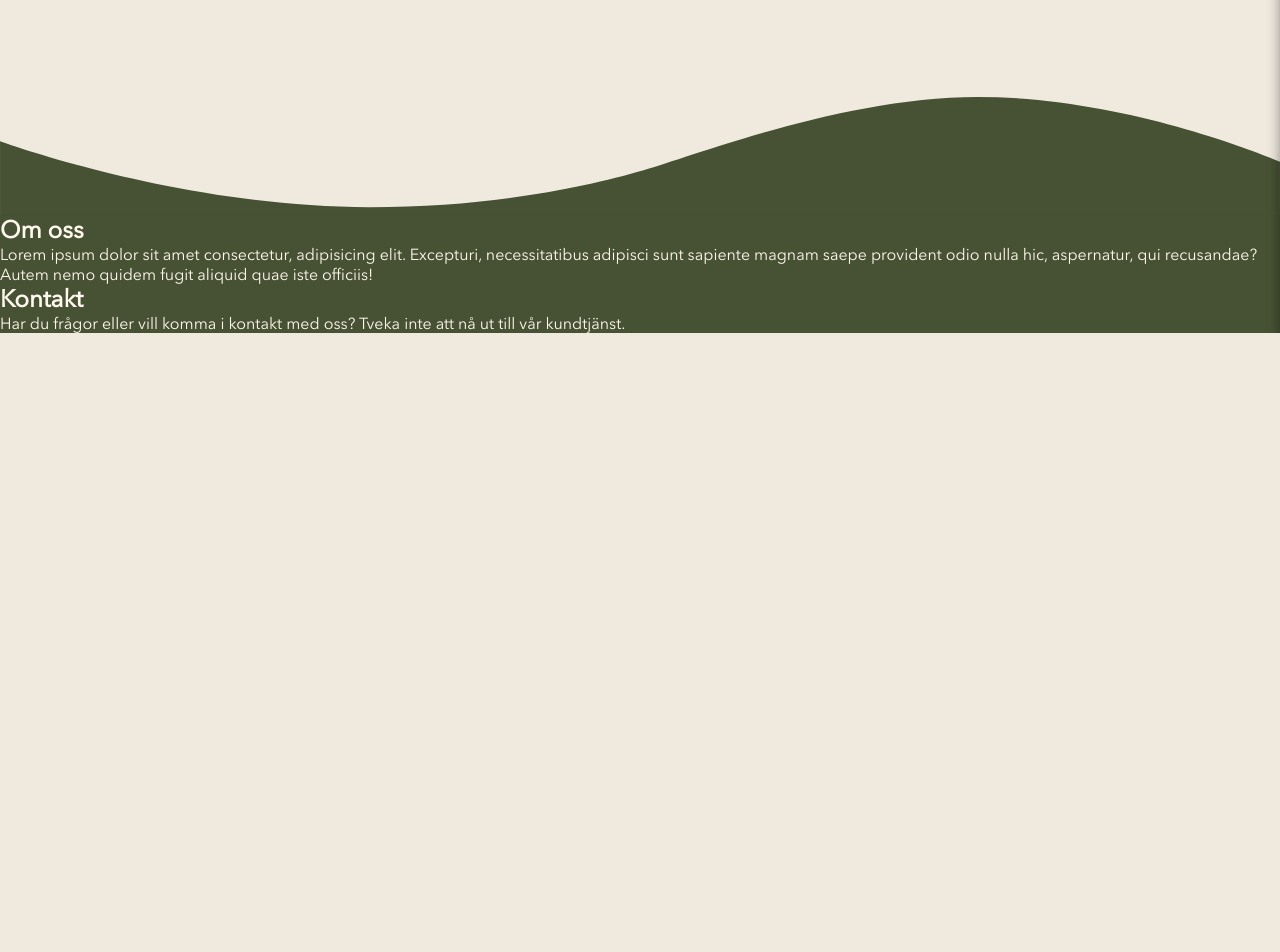
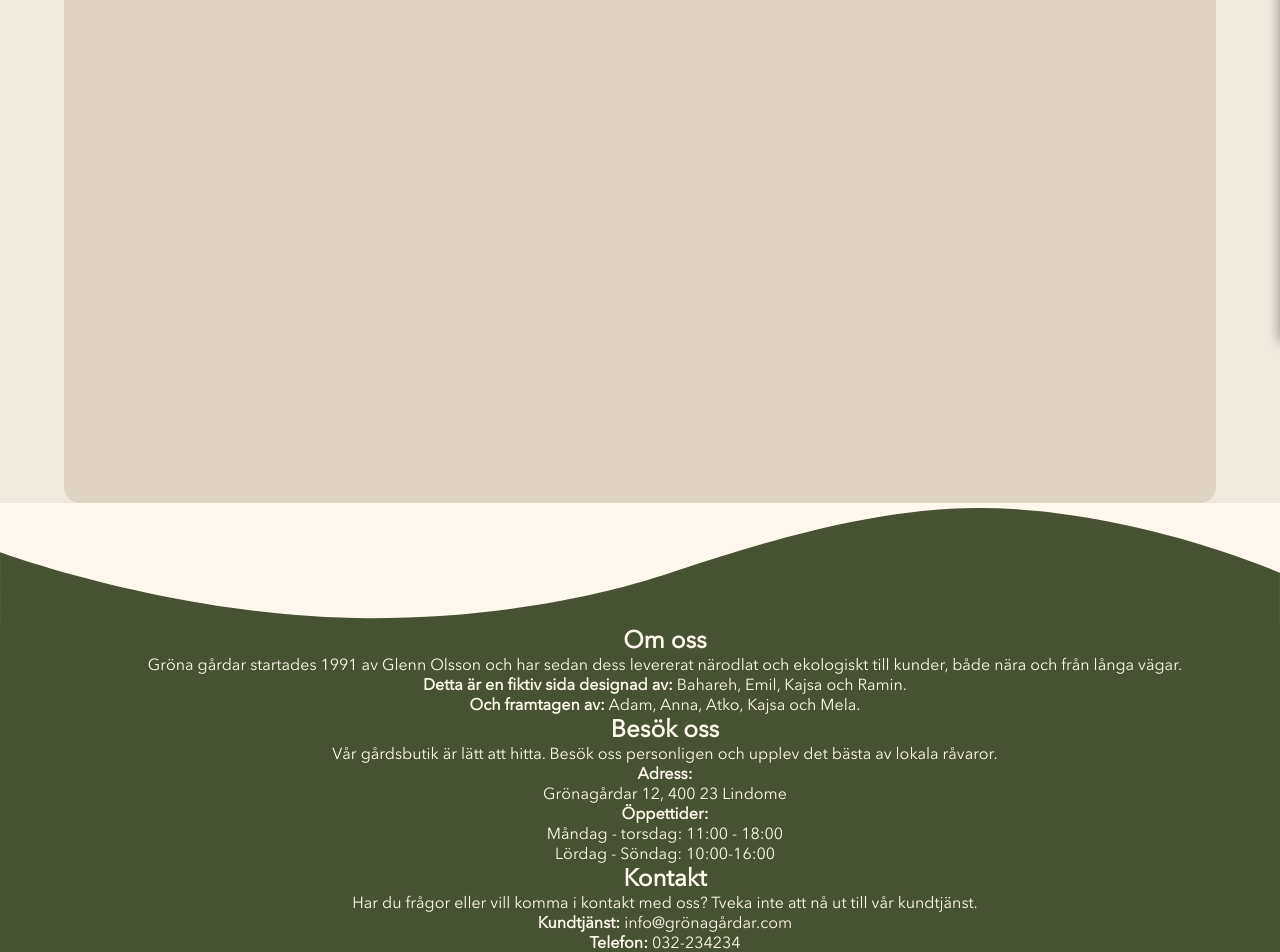
Before and after one commit to f1schhh/Grona-gardar, a Vue app: page /product/1 in a window 1280 px wide. Shown: the part 467-1419 px from the top of the page. Before the commit the page ends 800 px from the top, so only its background shows below. Built offline with nearby package versions, Linux system fonts and the light colour scheme.

Commit message:
working on footer

```diff
--- a/src/components/Footer.vue
+++ b/src/components/Footer.vue
@@ -1,16 +1,41 @@
 <template>
-
     <footer>
         <div class="svg-container">
-            <svg id="Lager_1" xmlns="http://www.w3.org/2000/svg" viewBox="0 0 519.54 50.15"><defs></defs><path class="cls-1" d="M519.54,50.15H0v-30.13s72.54,26.65,149.74,26.75c48.5.06,87-7.98,111.49-15.03,21.91-6.31,81.6-29.73,135.69-29.73,62.44,0,122.62,26.33,122.62,26.33v21.81Z"/></svg>
+            <svg id="Lager_1" xmlns="http://www.w3.org/2000/svg" viewBox="0 0 519.54 50.15">
+                <defs></defs>
+                <path class="cls-1"
+                    d="M519.54,50.15H0v-30.13s72.54,26.65,149.74,26.75c48.5.06,87-7.98,111.49-15.03,21.91-6.31,81.6-29.73,135.69-29.73,62.44,0,122.62,26.33,122.62,26.33v21.81Z" />
+            </svg>
         </div>
         <div class="footer-text-wrapper">
-        <h2>Om oss</h2>
-        <p>Lorem ipsum dolor sit amet consectetur, adipisicing elit. Excepturi, necessitatibus adipisci sunt sapiente magnam saepe provident odio nulla hic, aspernatur, qui recusandae? Autem nemo quidem fugit aliquid quae iste officiis!</p>
 
-        <h2>Kontakt</h2>
-        <p>Har du frågor eller vill komma i kontakt med oss? Tveka inte att nå ut till vår kundtjänst.</p>
-    </div>
+            <div class="about-us-container">
+                <h2>Om oss</h2>
+                <p>Gröna gårdar startades 1991 av Glenn Olsson och har sedan dess levererat närodlat och ekologiskt till
+                    kunder, både nära och från långa vägar.</p>
+                <p><b>Detta är en fiktiv sida designad av:</b> Bahareh, Emil, Kajsa och Ramin.</p>
+                <p><b>Och framtagen av:</b> Adam, Anna, Atko, Kajsa och Mela.</p>
+            </div>
+
+            <div class="visit-us-container">
+                <h2>Besök oss</h2>
+                <p>Vår gårdsbutik är lätt att hitta. Besök oss personligen och upplev det bästa av lokala råvaror.</p>
+
+                <h4>Adress:</h4>
+                <p>Grönagårdar 12, 400 23 Lindome</p>
+
+                <h4>Öppettider:</h4>
+                <p>Måndag - torsdag: 11:00 - 18:00</p>
+                <p>Lördag - Söndag: 10:00-16:00</p>
+            </div>
+
+            <div class="contact-us-container">
+                <h2>Kontakt</h2>
+                <p>Har du frågor eller vill komma i kontakt med oss? Tveka inte att nå ut till vår kundtjänst.</p>
+                <p><b>Kundtjänst:</b> info@grönagårdar.com</p>
+                <p><b>Telefon:</b> 032-234234</p>
+            </div>
+        </div>
         <!-- <div class="shapedividers_com-2880"></div> -->
     </footer>
 </template>
@@ -18,31 +43,36 @@
 
 
 <style scoped>
+footer {
+    width: 100vw;
+    text-align: center;
+    background-color: var(--light-beige);
+}
 
-footer{
-    width: 100vw;
-}
-.footer-text-wrapper{
+.footer-text-wrapper {
+    padding-left: 25px;
+    padding-right: 25px;
     background-color: var(--dark-green);
     color: var(--light-beige);
     width: 100vw;
     height: 100%;
 }
-.svg-container{
+
+.svg-container {
     width: 100%;
     background-color: transparent;
 }
-.svg-container svg{
+
+.svg-container svg {
     width: 100%;
     height: 100%;
     margin-bottom: 0;
     margin-bottom: -5px;
 }
 
-.cls-1{
+.cls-1 {
     fill: var(--dark-green);
-    stroke-width:0px;
+    stroke-width: 0px;
     bottom: 0;
-    }
-
+}
 </style>
--- a/src/views/SpecificProductView.vue
+++ b/src/views/SpecificProductView.vue
@@ -1,5 +1,7 @@
 <template>
-    THIS IS A SPECIFIC PRODUCT
+    <div class="specific-product-container">
+
+    </div>
 </template>
 
 
@@ -8,6 +10,7 @@
 export default {
     data() {
         return {
+            specificProductData: null,
 
 
         }
@@ -17,17 +20,31 @@ export default {
     },
     created() {
 
-        //Send incoming prop to fetch product data
-        this.getProduct(this.productId);
+
 
     },
     methods: {
 
-        //Method that fetches product data based on incoming ID
-        getProduct(pId) {
+        async getProduct(pId) {
 
-            console.log(pId);
-        }
+
+            try {
+                console.log("heee", pId)
+                //Fetch all products from the json file
+                const response = await fetch('/src/database.json');
+                const data = await response.json();
+
+                console.log(data);
+                const identifiedProduct = data.find(item => item.id === pId);
+
+                console.log(identifiedProduct); // Do something with the fetched data
+
+
+            } catch (error) {
+                // this.$router.push('/error')
+                console.log("failed")
+            }
+        },
 
     },
     props: {
@@ -39,11 +56,22 @@ export default {
     },
 
     watch: {
-
-
+        productId: {
+            immediate: true,
+            handler(newProductId) {
+                this.getProduct(newProductId);
+            }
+        }
     },
 }
 </script>
 
 <style scoped>
+.specific-product-container {
+    margin-top: 8vw;
+    background-color: var(--dark-beige);
+    border-radius: 16px;
+    width: 90%;
+    height: 800px;
+}
 </style>
```
